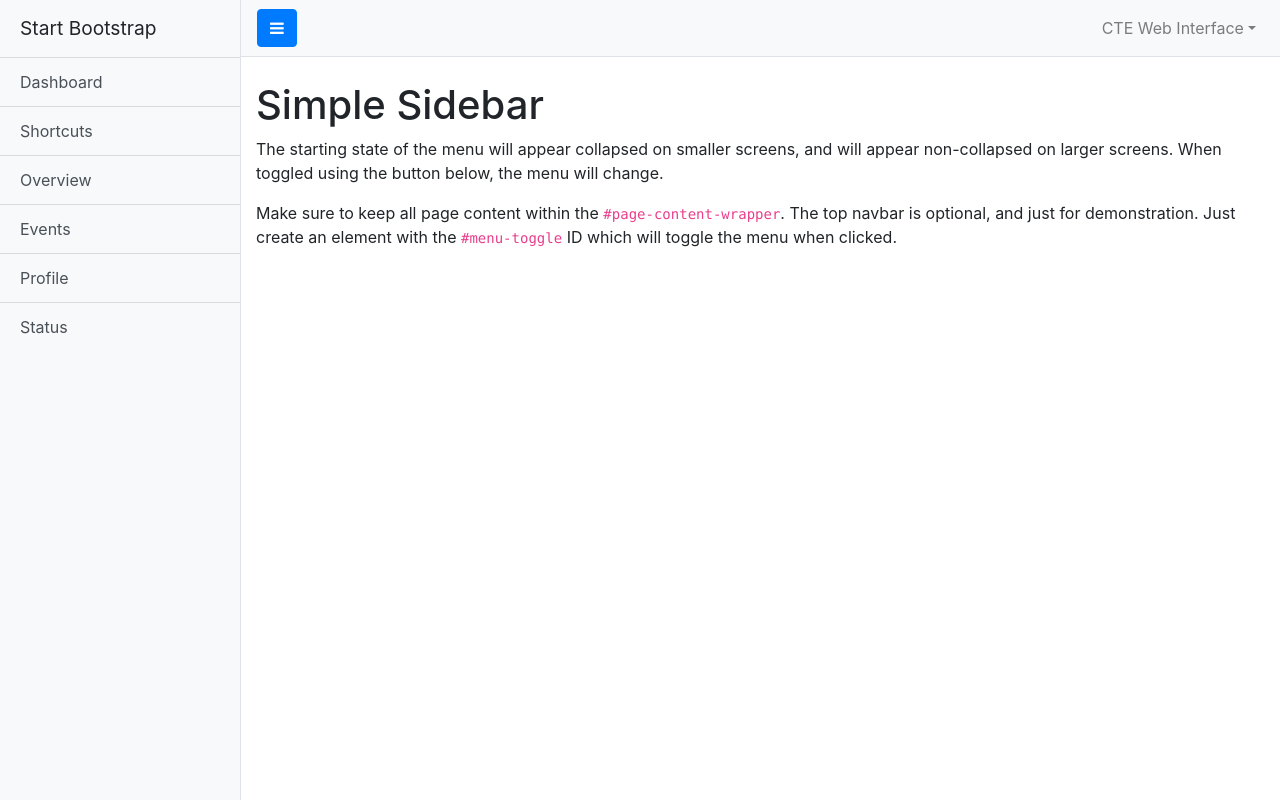
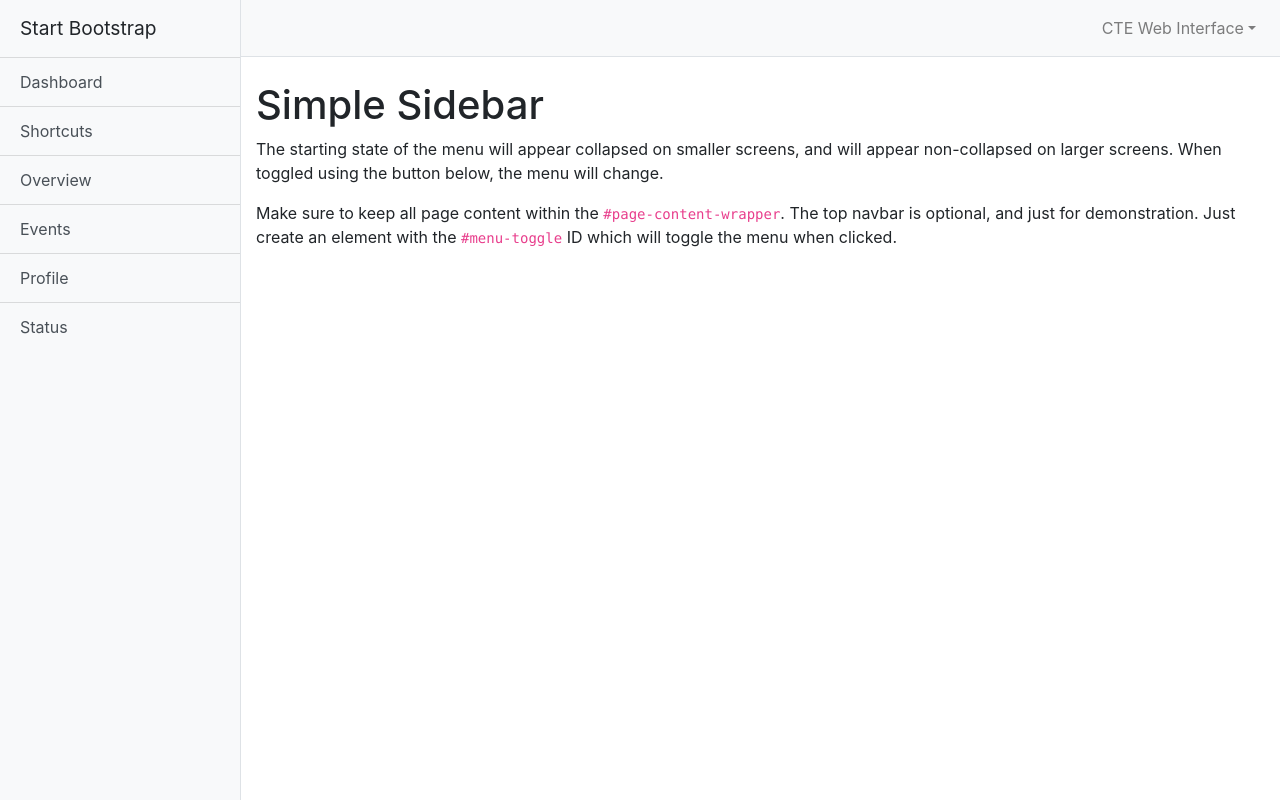
Before and after one commit to hamdyjs/cte-web-valeo, a React (Create React App) app: page /tracer in a window 1280 px wide. Built offline with nearby package versions, Linux system fonts and the light colour scheme.

Commit message:
Comment out the toggle button

```diff
--- a/src/components/app/App.tsx
+++ b/src/components/app/App.tsx
@@ -17,10 +17,10 @@ const App: React.FC = () => {
             </div>
             <div id="page-content-wrapper">
                 <nav className="navbar navbar-expand-lg navbar-light bg-light border-bottom">
-                    <button type="button" className="btn btn-primary"
-                            onClick={(e) => $("#wrapper").toggleClass("toggled")}>
-                        <i className="fa fa-bars"></i>
-                    </button>
+                    {/*<button type="button" className="btn btn-primary"*/}
+                    {/*        onClick={(e) => $("#wrapper").toggleClass("toggled")}>*/}
+                    {/*    <i className="fa fa-bars"></i>*/}
+                    {/*</button>*/}
 
                     <button className="navbar-toggler" type="button" data-toggle="collapse"
                             data-target="#navbarSupportedContent" aria-controls="navbarSupportedContent" aria-expanded="false"
```
